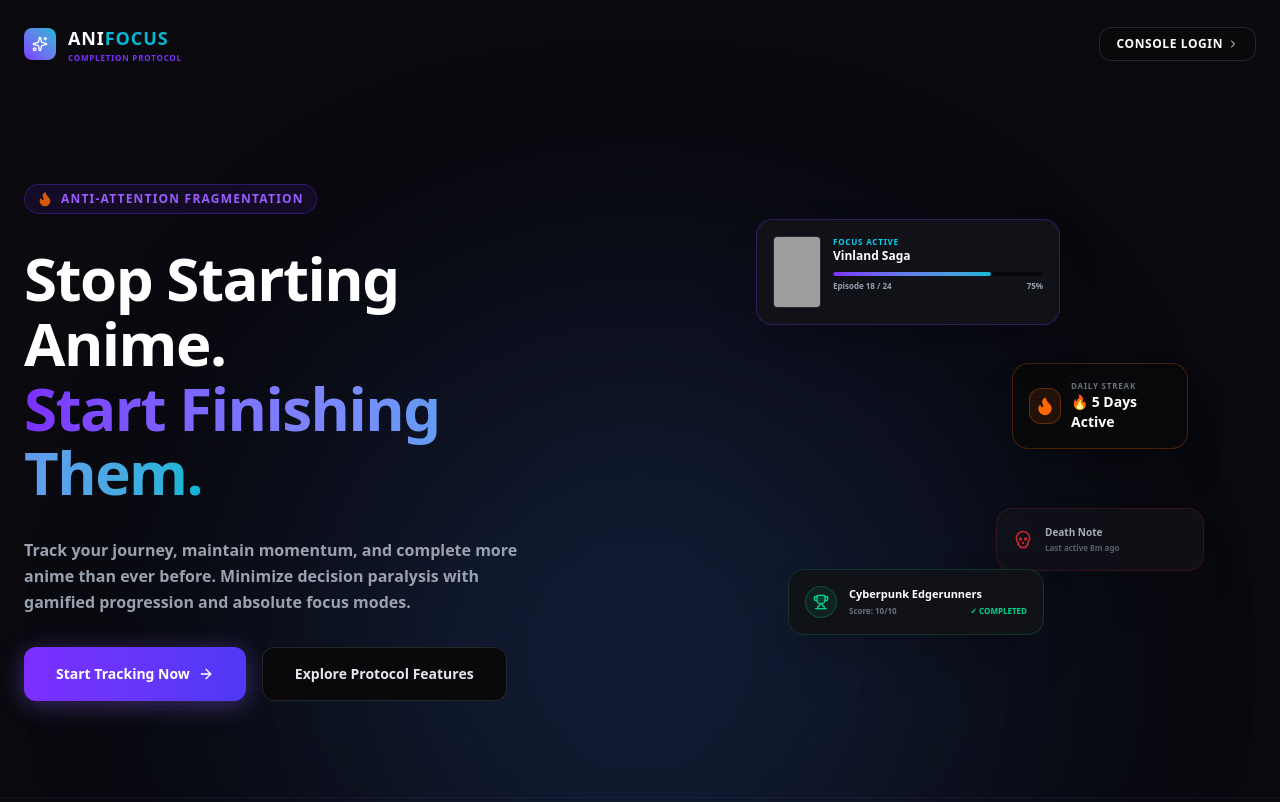
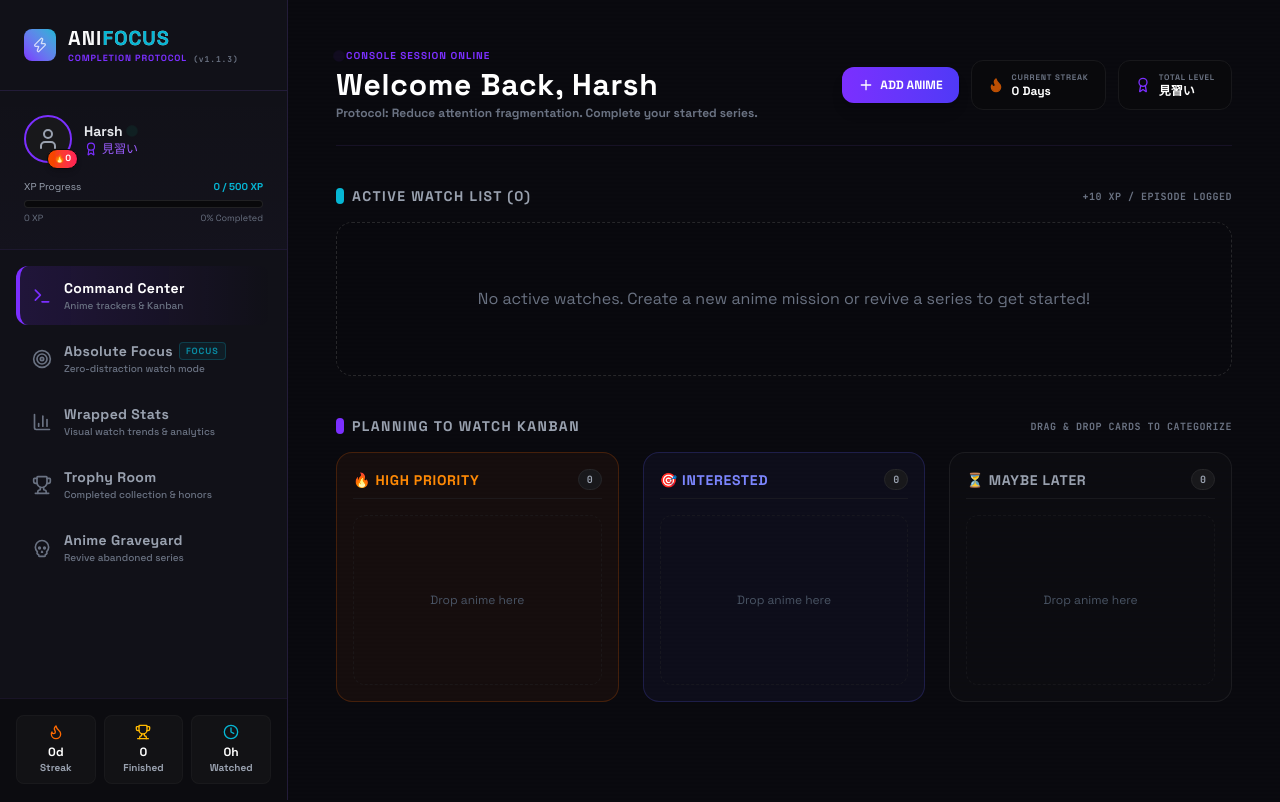
Before and after one commit to H8rsh100/AniFocus, a Next.js app: page / in a window 1280 px wide. Shown: the top 802 px of the page. Built offline with nearby package versions, Linux system fonts and the light colour scheme; grey boxes are pictures that could not be loaded.

Commit message:
revert: remove LandingHero wiring, restore original dashboard entry

```diff
--- a/src/app/page.tsx
+++ b/src/app/page.tsx
@@ -33,11 +33,9 @@ import TrophyRoom from '../components/TrophyRoom';
 import Statistics from '../components/Statistics';
 import Graveyard from '../components/Graveyard';
 import AnimeDetailModal from '../components/AnimeDetailModal';
-import LandingHero from '../components/LandingHero';
 
 export default function Home() {
   const [hasMounted, setHasMounted] = useState(false);
-  const [hasEntered, setHasEntered] = useState(false);
   const [activeTab, setActiveTab] = useState('dashboard');
   const [animeList, setAnimeList] = useState<AnimeItem[]>([]);
   const [profile, setProfile] = useState<UserProfile>(INITIAL_PROFILE);
@@ -68,7 +66,6 @@ export default function Home() {
   // Mount check for Next.js hydration safety
   useEffect(() => {
     setHasMounted(true);
-    setHasEntered(localStorage.getItem('anifocus_has_entered') === 'true');
 
     // Clear out stale mock data from previous version if not reset yet
     const hasResetStale = localStorage.getItem('anifocus_reset_start_fresh');
@@ -227,10 +224,6 @@ export default function Home() {
 
   if (!hasMounted) {
     return <div className="min-h-screen bg-cyber-black flex items-center justify-center text-gray-400">Loading Console...</div>;
-  }
-
-  if (!hasEntered) {
-    return <LandingHero onStart={() => { setHasEntered(true); localStorage.setItem('anifocus_has_entered', 'true'); }} />;
   }
 
   // 1. XP level up trigger logic
```
